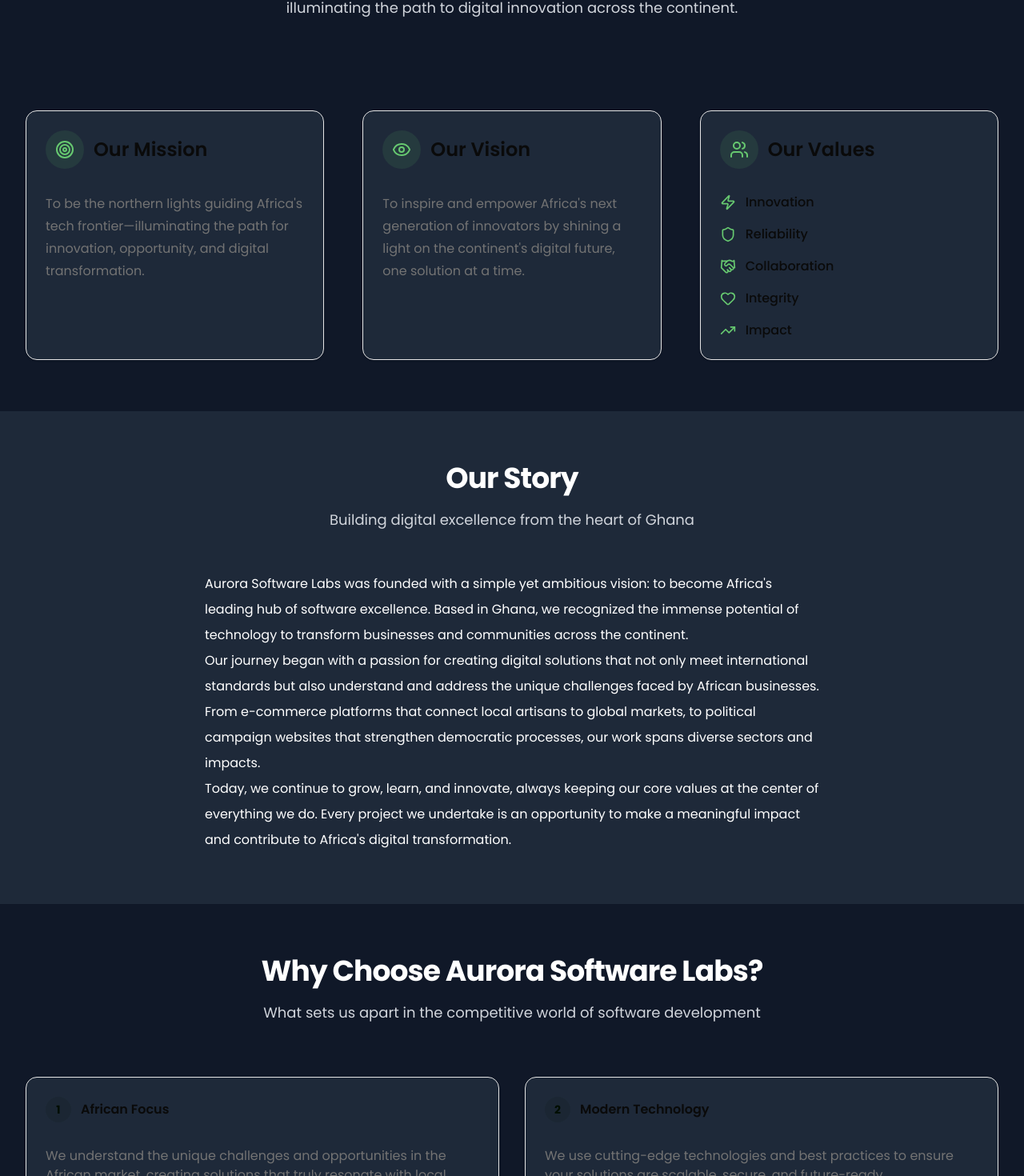
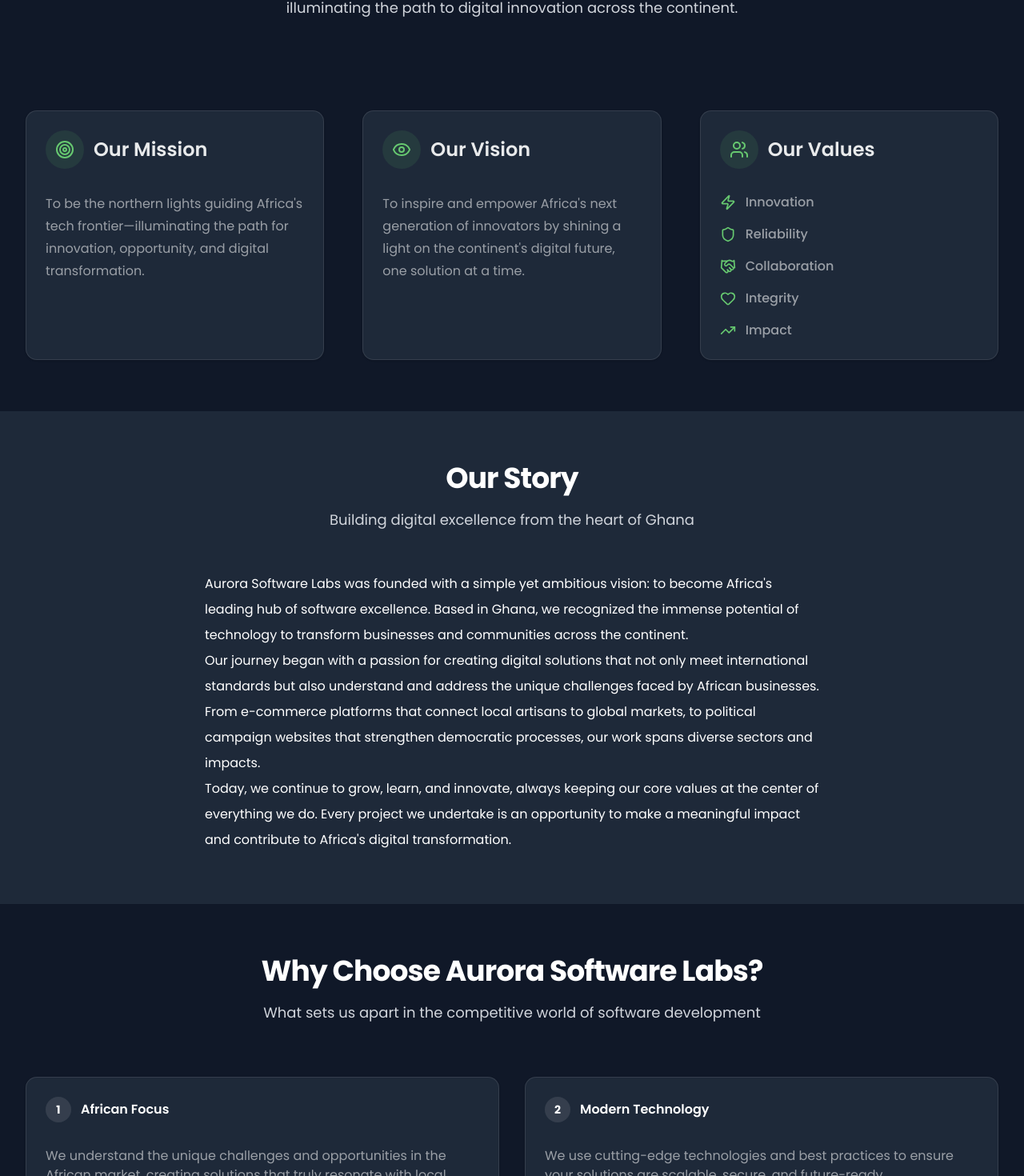
Before and after one commit to Aurora-Software-Labs/aurorasoftwarelabs, a Next.js app: page /about in a window 1280 px wide. Shown: the part 310-1780 px from the top of the page at 80% size. Built offline with nearby package versions, Linux system fonts and the light colour scheme.

Commit message:
about page full dark mode

```diff
--- a/src/app/about/page.tsx
+++ b/src/app/about/page.tsx
@@ -71,7 +71,7 @@
               variants={fadeInUp}
               className="text-4xl font-bold tracking-tight text-gray-900 sm:text-6xl"
             >
-              <span className="text-primary">About Aurora</span>
+              <span className="text-white/90">About Aurora</span>
               <span className="text-[#67c970]"> Software Labs</span>
             </motion.h1>
             <motion.p
@@ -101,21 +101,19 @@
             className="grid gap-12 lg:grid-cols-3"
           >
             <motion.div variants={fadeInUp}>
-              <Card
-                className={`h-full ${
-                  theme === "dark" ? "bg-gray-800" : "bg-white"
-                }`}
-              >
+              <Card className={`h-full bg-gray-800 border border-white/10`}>
                 <CardHeader>
                   <div className="flex items-center space-x-3">
                     <div className="flex h-12 w-12 items-center justify-center rounded-full bg-[#67c970]/10">
                       <Target className="h-6 w-6 text-[#67c970]" />
                     </div>
-                    <CardTitle className="text-2xl">Our Mission</CardTitle>
+                    <CardTitle className="text-2xl text-white/90">
+                      Our Mission
+                    </CardTitle>
                   </div>
                 </CardHeader>
                 <CardContent>
-                  <CardDescription className="text-base leading-7">
+                  <CardDescription className="text-base leading-7 text-white/55">
                     {companyInfo.mission}
                   </CardDescription>
                 </CardContent>
@@ -123,21 +121,19 @@
             </motion.div>
 
             <motion.div variants={fadeInUp}>
-              <Card
-                className={`h-full ${
-                  theme === "dark" ? "bg-gray-800" : "bg-white"
-                }`}
-              >
+              <Card className={`h-full bg-gray-800 border border-white/10`}>
                 <CardHeader>
                   <div className="flex items-center space-x-3">
                     <div className="flex h-12 w-12 items-center justify-center rounded-full bg-[#67c970]/10">
                       <Eye className="h-6 w-6 text-[#67c970]" />
                     </div>
-                    <CardTitle className="text-2xl">Our Vision</CardTitle>
+                    <CardTitle className="text-2xl text-white/90">
+                      Our Vision
+                    </CardTitle>
                   </div>
                 </CardHeader>
                 <CardContent>
-                  <CardDescription className="text-base leading-7">
+                  <CardDescription className="text-base leading-7 text-white/55">
                     {companyInfo.vision}
                   </CardDescription>
                 </CardContent>
@@ -145,17 +141,15 @@
             </motion.div>
 
             <motion.div variants={fadeInUp}>
-              <Card
-                className={`h-full ${
-                  theme === "dark" ? "bg-gray-800" : "bg-white"
-                }`}
-              >
+              <Card className={`h-full bg-gray-800 border border-white/10`}>
                 <CardHeader>
                   <div className="flex items-center space-x-3">
                     <div className="flex h-12 w-12 items-center justify-center rounded-full bg-[#67c970]/10">
                       <Users className="h-6 w-6 text-[#67c970]" />
                     </div>
-                    <CardTitle className="text-2xl">Our Values</CardTitle>
+                    <CardTitle className="text-2xl text-white/90">
+                      Our Values
+                    </CardTitle>
                   </div>
                 </CardHeader>
                 <CardContent>
@@ -169,7 +163,9 @@
                           className="flex items-center space-x-3"
                         >
                           <IconComponent className="h-5 w-5 text-[#67c970]" />
-                          <span className="font-medium">{value}</span>
+                          <span className="font-medium text-white/55">
+                            {value}
+                          </span>
                         </div>
                       );
                     })}
@@ -298,20 +294,18 @@
             {whyChooseUs.map((reason, index) => (
               <motion.div key={reason.title} variants={fadeInUp}>
                 <Card
-                  className={`h-full hover:shadow-lg transition-shadow ${
-                    theme === "dark" ? "bg-gray-800" : "bg-white"
-                  }`}
+                  className={`h-full hover:shadow-lg transition-shadow border bg-gray-800 border-white/10`}
                 >
                   <CardHeader>
                     <CardTitle className="flex items-center space-x-3">
-                      <span className="flex h-8 w-8 items-center justify-center rounded-full bg-primary/10 text-primary font-bold text-sm">
+                      <span className="flex h-8 w-8 items-center justify-center rounded-full bg-white/10 text-white font-bold text-sm">
                         {index + 1}
                       </span>
-                      <span>{reason.title}</span>
+                      <span className="text-white">{reason.title}</span>
                     </CardTitle>
                   </CardHeader>
                   <CardContent>
-                    <CardDescription className="text-base">
+                    <CardDescription className="text-base text-white/55">
                       {reason.description}
                     </CardDescription>
                   </CardContent>
```
